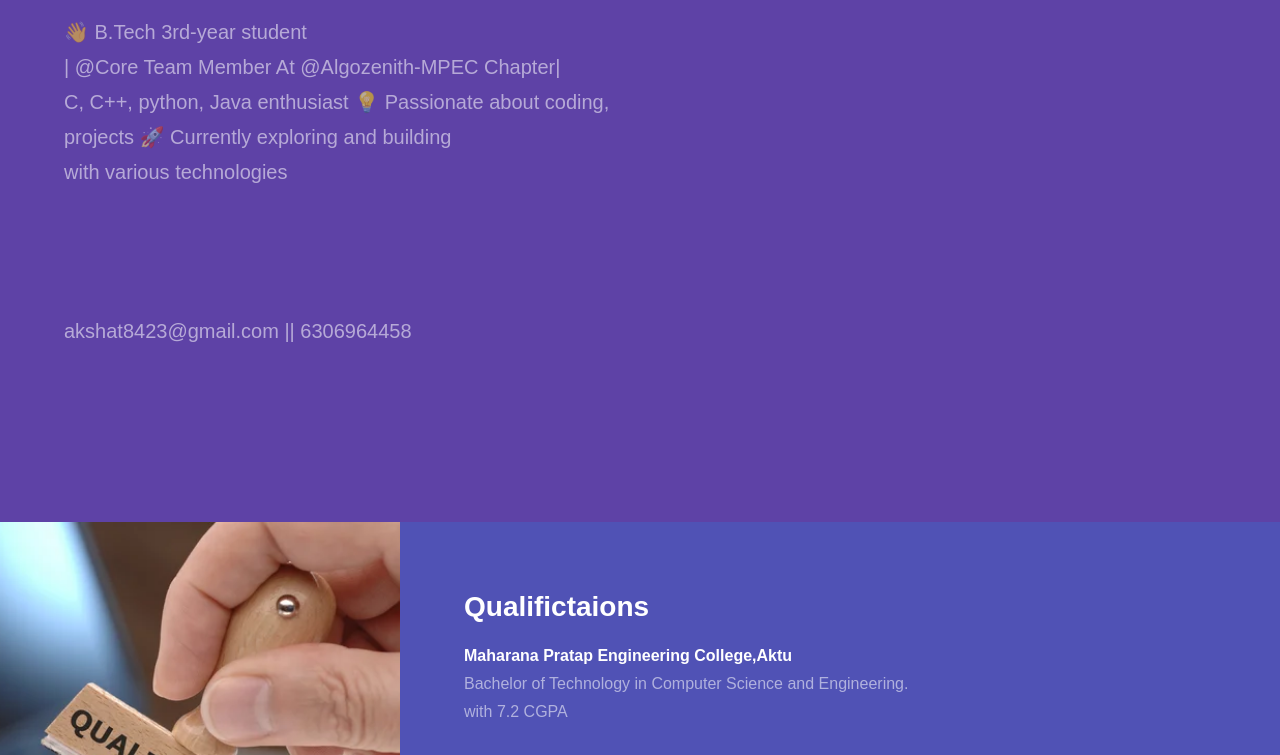
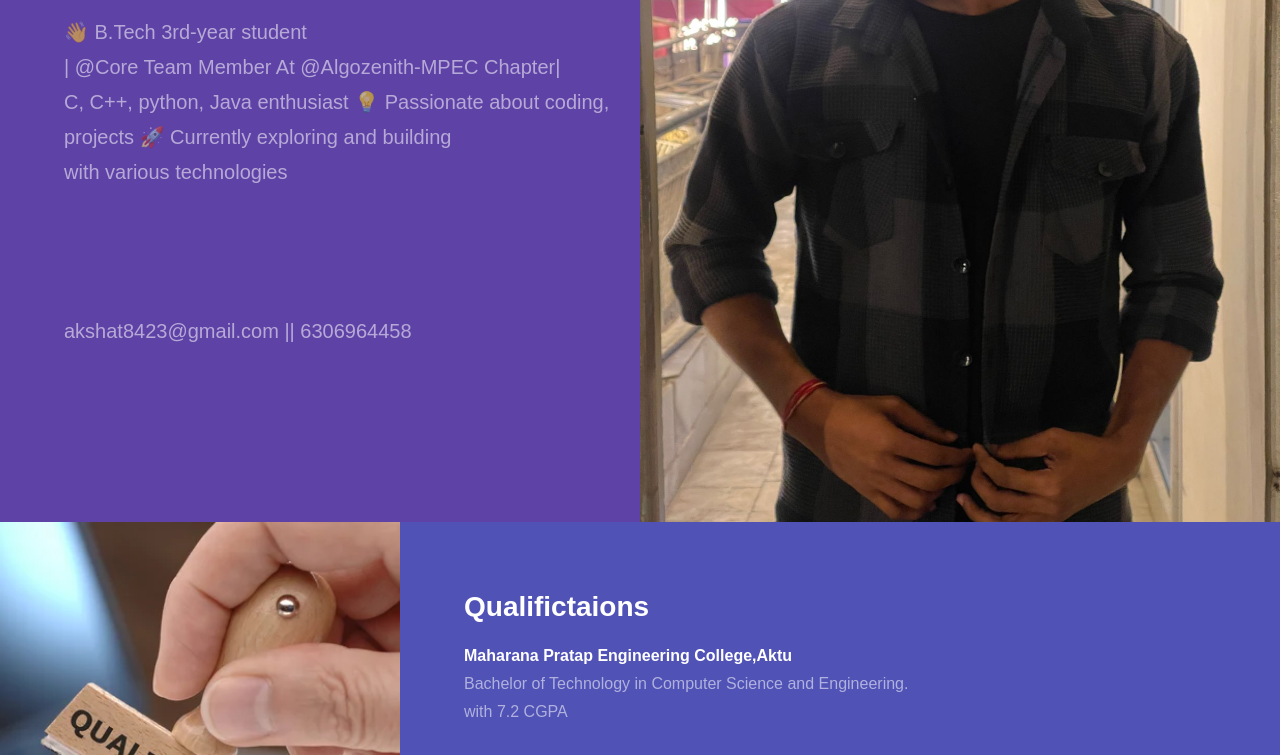
Before and after one commit to akshat9108/portfolio, a plain HTML site: page index.html in a window 1280 px wide. Shown: the part 294-1049 px from the top of the page. Drawn offline with Linux system fonts and the light colour scheme; files whose address does not match are found by name.

Commit message:
main.css

```diff
--- a/main.css
+++ b/main.css
@@ -3840,7 +3840,7 @@ input, select, textarea {
 
 	#intro {
 		background-attachment: fixed;
-		background-image: url("images/akshat.jpg");
+		background-image: url("akshat.jpg");
 		background-position: top right;
 		background-repeat: no-repeat;
 		background-size: 50% 100%;
```
